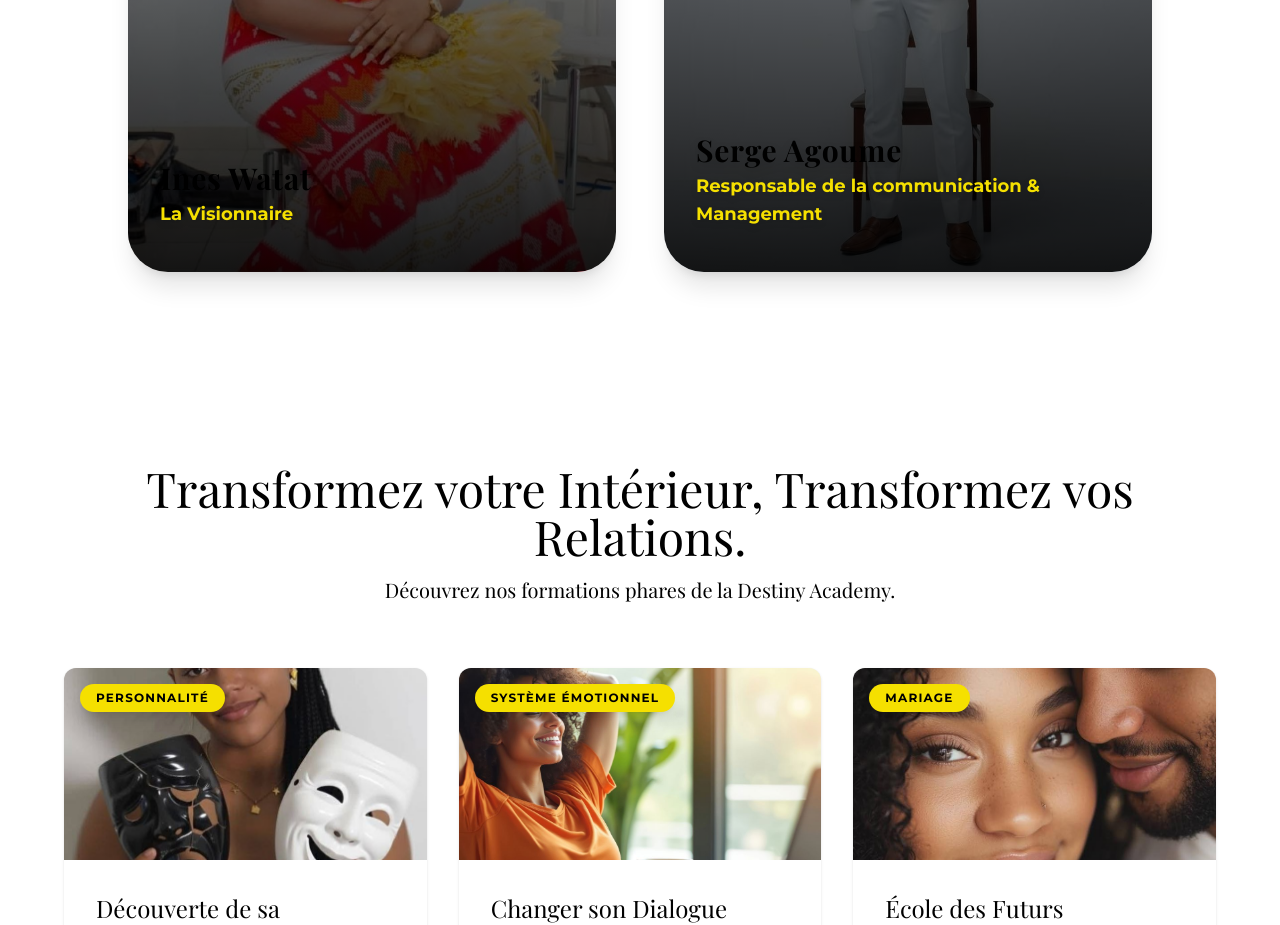
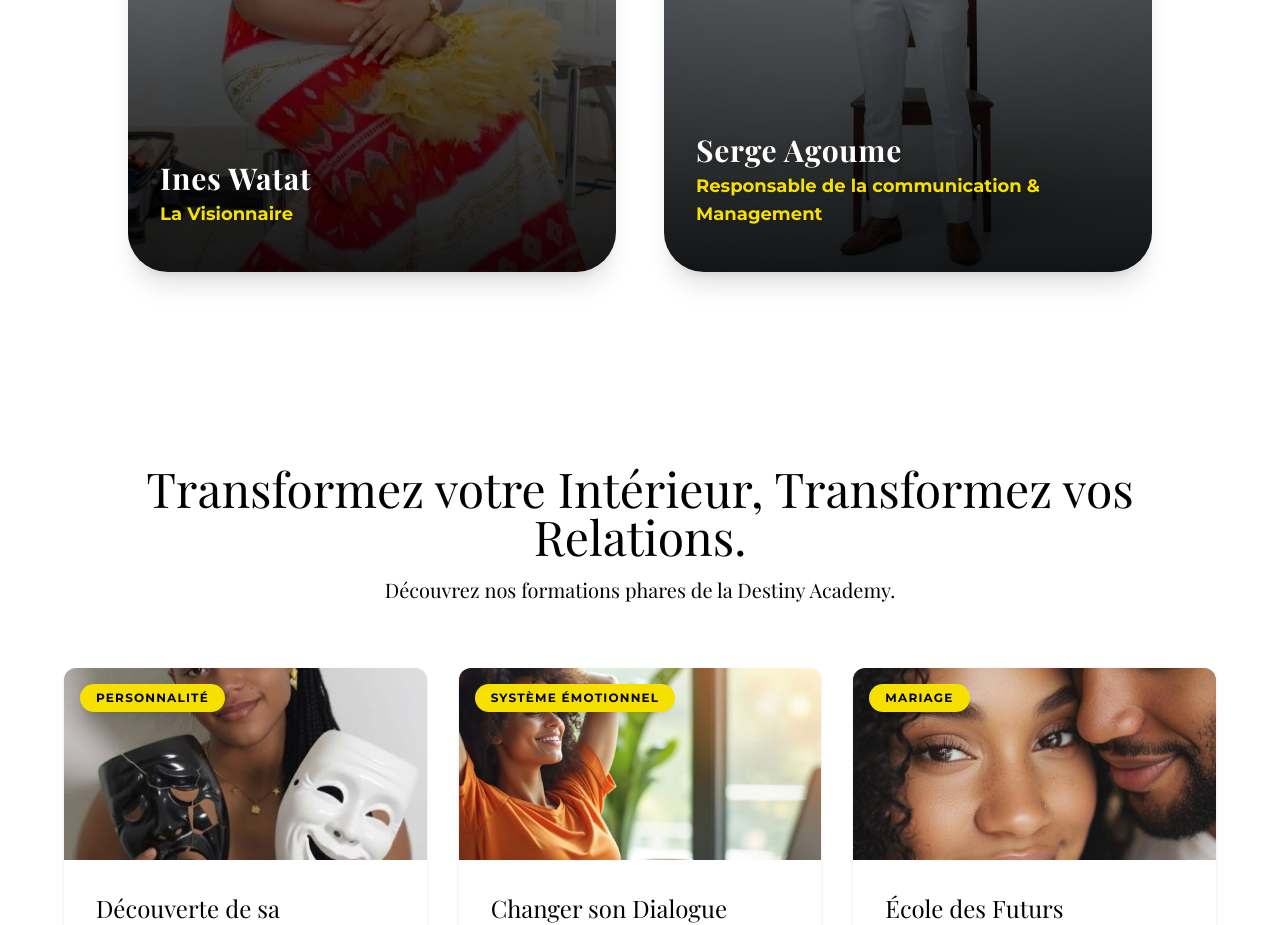
Before and after one commit to Ninja-CMR/Inspired-christian-life-, a Vue app: page / in a window 1280 px wide. Shown: the part 3260-4185 px from the top of the page. Built offline with nearby package versions, Linux system fonts and the light colour scheme; a web font is replaced by a local one.

Commit message:
fix : color

```diff
--- a/src/components/sections/TeamSection.vue
+++ b/src/components/sections/TeamSection.vue
@@ -69,7 +69,7 @@ const team = [
 
             <!-- Content Overlay -->
             <div class="absolute bottom-0 left-0 right-0 p-8 text-white">
-              <h3 class="text-2xl md:text-3xl font-heading font-bold mb-1 drop-shadow-lg text-white font-black tracking-wide">{{ member.name }}</h3>
+              <h3 class="text-2xl md:text-3xl font-heading font-bold mb-1 drop-shadow-lg text-white! font-black tracking-wide">{{ member.name }}</h3>
               <p class="text-copper font-bold mb-3 drop-shadow-md text-lg">{{ member.role }}</p>
 
               <div class="overflow-hidden h-0 group-hover:h-auto transition-all duration-500 ease-in-out">
```
